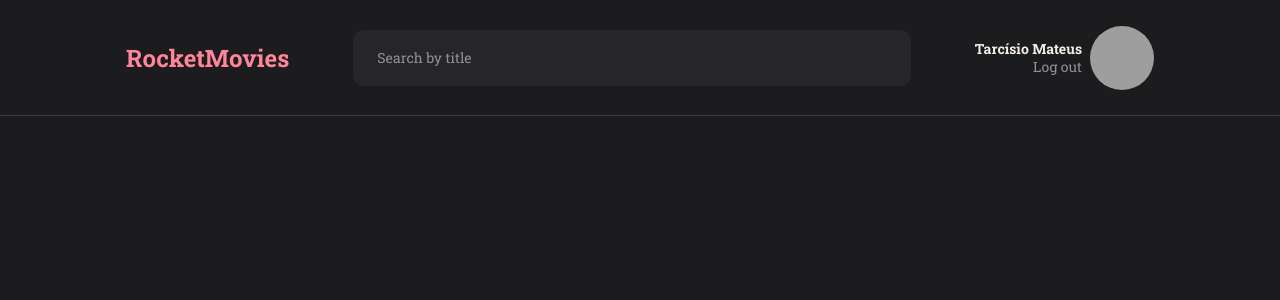
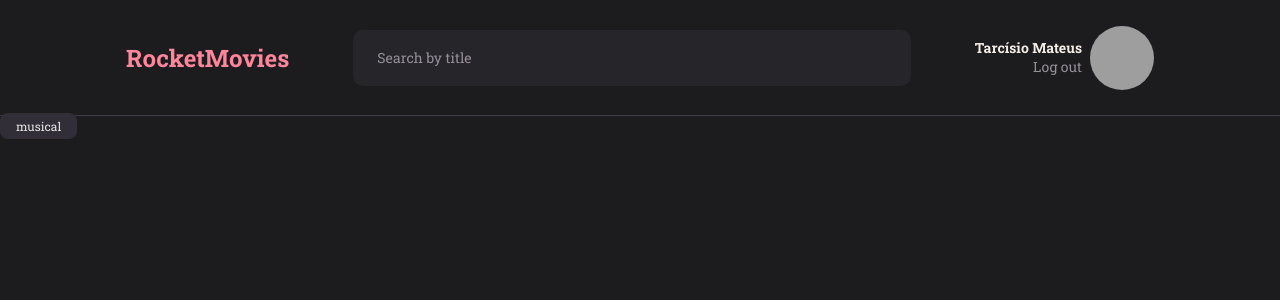
Before and after one commit to tarcisioMateus/Rocket-Movies, a React (Vite) app: page / in a window 1280 px wide. Shown: the top 300 px of the page. Built offline with nearby package versions, Linux system fonts and the light colour scheme; grey boxes are pictures that could not be loaded.

Commit message:
created components/Tag

```diff
--- a/src/components/Header/index.jsx
+++ b/src/components/Header/index.jsx
@@ -10,7 +10,7 @@ export function Header () {
       <Profile>
         <div>
           <strong>Tarcísio Mateus</strong>
-          <span>Log out</span>
+          <button>Log out</button>
         </div>
         <img
         src = 'https://github.com/tarcisioMateus.png'
--- a/src/components/Header/styles.js
+++ b/src/components/Header/styles.js
@@ -33,8 +33,10 @@ export const Profile = styled.div`
       white-space: nowrap;
     }
 
-    span {
+    button {
       color: ${ ({theme}) => theme.COLORS.GRAY_300 };
+      background: none;
+      border: none;
     }
   }
 
--- /dev/null
+++ b/src/components/Tag/index.jsx
@@ -0,0 +1,9 @@
+import { Container } from "./styles"
+
+export function Tag({title}) {
+  return (
+    <Container>
+      {title}
+    </Container>
+  )
+}
--- /dev/null
+++ b/src/components/Tag/styles.js
@@ -0,0 +1,13 @@
+import styled from 'styled-components'
+
+export const Container = styled.span`
+  background-color: ${ ({theme}) => theme.COLORS.GRAY_500 };
+  color: ${ ({theme}) => theme.COLORS.GRAY_50 };
+
+  border: none;
+  border-radius: 0.8rem;
+  padding: 0.5rem 1.6rem;
+
+  font-size: 1.2rem;
+  line-height: 1.4rem;
+`
--- a/src/pages/Home/index.jsx
+++ b/src/pages/Home/index.jsx
@@ -1,11 +1,13 @@
 import { Header } from "../../components/Header"
 
 import { Container } from "./styles"
+import { Tag } from "../../components/Tag"
 
 export function Home () {
   return (
     <Container>
       <Header/>
+      <Tag title='musical'/>
     </Container>
   )
 }
--- a/src/styles/theme.js
+++ b/src/styles/theme.js
@@ -6,8 +6,10 @@ export default {
 
     WHITE: "#F4EDE8",
 
+    GRAY_50: "#E5E5E5",
     GRAY_100: "#CAC4CF",
     GRAY_300: "#948F99",
+    GRAY_500: "#312E38",
 
     PINK: "#FF859B",
     PINKTRANSPARANT: "rgba(255, 133, 155, 0.05)",
```
